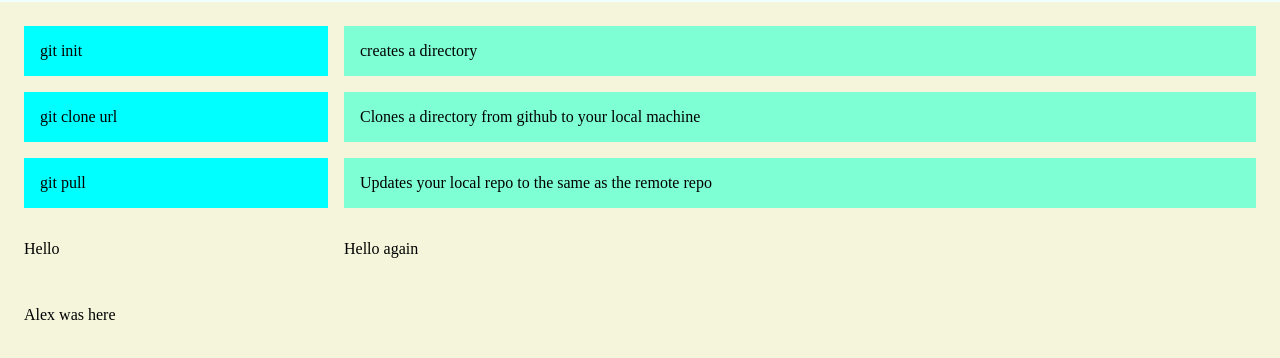
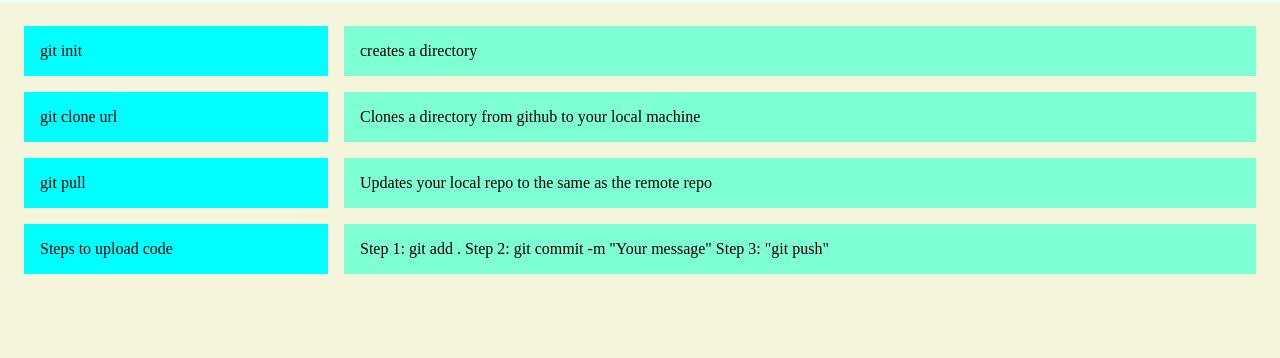
Before and after one commit to PriyeshIllam/version-control, a plain HTML site: page index.html in a window 1280 px wide. Shown: the part 86-444 px from the top of the page. Drawn offline with Linux system fonts and the light colour scheme.

Commit message:
Added instructions on how to commit code

```diff
--- a/index.html
+++ b/index.html
@@ -19,10 +19,7 @@
         <div class="git-commands__effect">Clones a directory from github to your local machine</div>
         <div class="git-commands__command">git pull</div>
         <div class="git-commands__effect">Updates your local repo to the same as the remote repo</div>
-        <div><p>Hello</p></div>
-        <div><p>Hello again</p></div>
-        <div>
-            <p>Alex was here</p>
-        </div>
+        <div class="git-commands__command">Steps to upload code</div>
+        <div class="git-commands__effect">Step 1: git add . Step 2: git commit -m "Your message" Step 3: "git push"</div>
     </main>
 </body>
```
